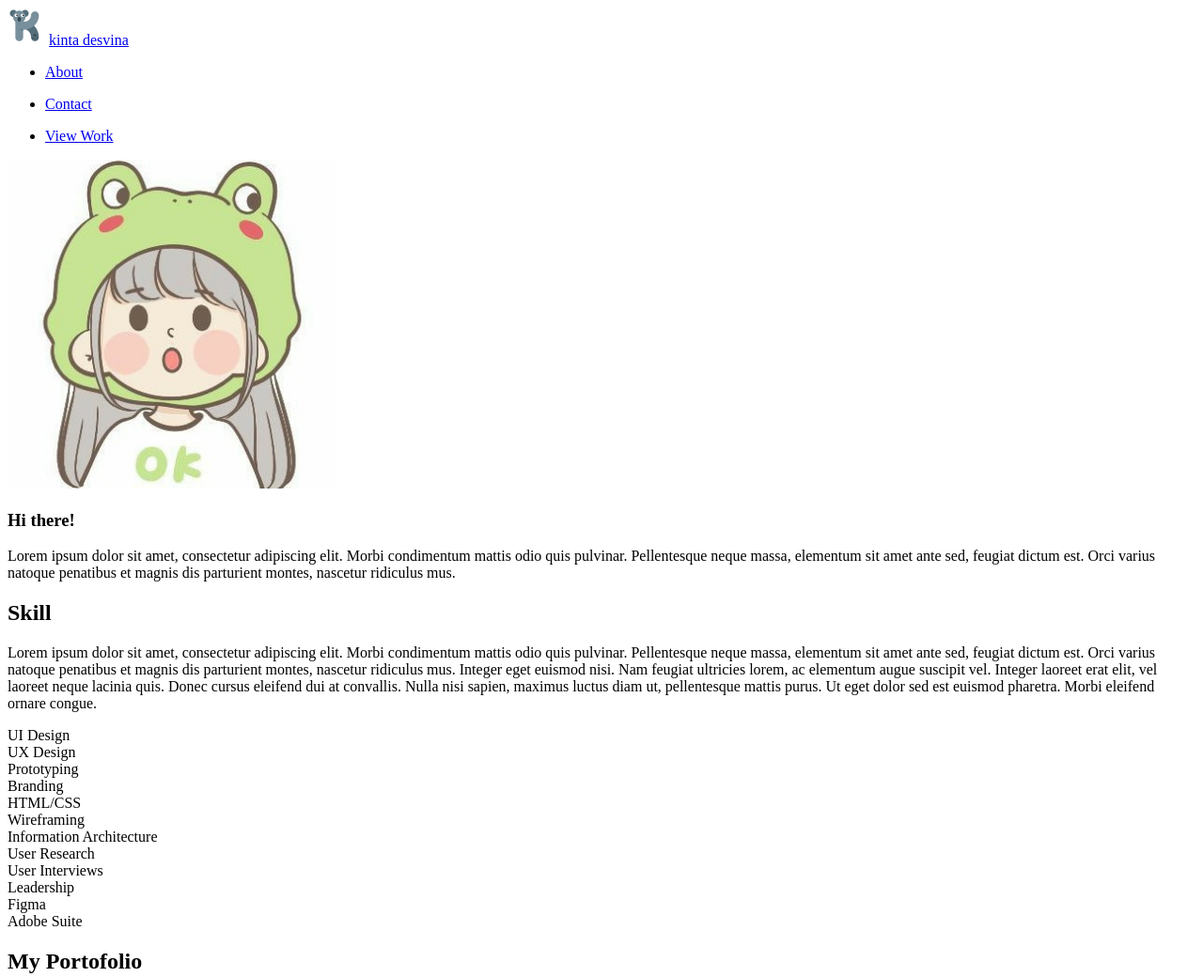
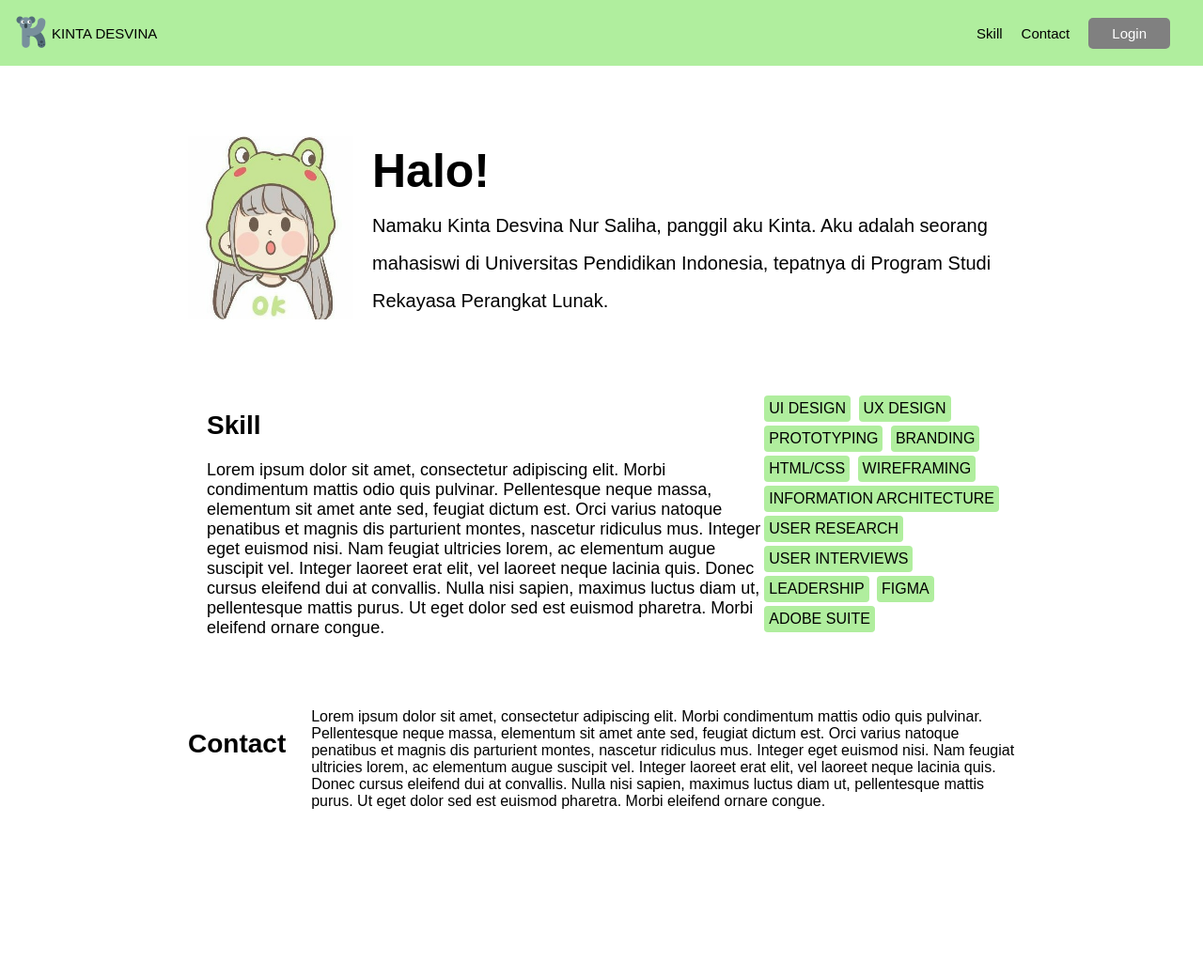
Before and after one commit to kintadsvn/kinta-personal-data, a plain HTML site: page index.html in a window 1280 px wide. Shown: the top 1040 px of the page at 94% size. After the commit the page ends 937 px from the top, so only its background shows below. Drawn offline with Linux system fonts and the light colour scheme.

Commit message:
adding css to file

```diff
--- /dev/null
+++ b/Assets/css/style.css
@@ -0,0 +1,201 @@
+* {
+    margin: 0;
+    padding: 0;
+}
+
+body {
+    font-family: Arial, Helvetica, sans-serif;
+}
+
+/* Navbar */
+.container {
+    display: flex;
+    justify-content: space-between;
+    padding: 15px;
+    box-sizing: border-box;
+    align-items: center;
+    font-size: 15px;
+    background-color: rgb(176, 238, 158);
+}
+
+.container a {
+    color: black;
+    font-weight: 500;
+}
+
+a.navTitle {
+    text-transform: uppercase;
+}
+
+.navClick {
+    display: flex;
+    align-items: center;
+}
+
+.navClick ul {
+    margin-right: 20px;
+    list-style: none;
+}
+
+.navbar .container a {
+    text-decoration: none;
+}
+
+.title {
+    align-items: center;
+    display: flex;
+}
+
+.loginClick {
+    background-color: grey;
+    padding: 8px 25px;
+    border-radius: 5px;
+}
+
+.loginClick a {
+    color: white;
+    font-weight: 500;
+}
+/* Akhir Navbar */
+
+article {
+    margin: 0 200px;
+}
+
+section {
+    margin: 75px 0;
+}
+
+/* Content 1*/
+.content1 {
+    display: flex;
+}
+
+.content1 .text {
+    font-size: 20px;
+    display: inline;
+    margin: auto 0;
+    line-height: 40px;
+    margin-left: 20px;
+}
+
+.content1 h1 {
+    font-size: 50px;
+    line-height: 75px;
+}
+/* Akhir Content 1 */
+
+/* Content 2 */
+.content2{
+    display: flex;
+}
+
+.content2 .text {
+    width: 1100px;
+    font-size: 18px;
+    display: inline;
+    margin: auto 0;
+    margin-left: 20px;
+    line-height: 21px;
+    box-sizing: border-box;
+}
+
+h2 {
+    font-size: 28px;
+    line-height: 75px;
+}
+
+.tag {
+    width: 500px;
+    margin: auto 0;
+}
+
+.tag .nametag {
+    display: inline-block;
+    border-radius: 4px;
+    padding: 5px;
+    margin: 2px;
+    text-transform: uppercase;
+    background-color: rgb(176, 238, 158);
+}
+/* Akhir Content 2 */
+
+/* Content 3 */
+.content3 {
+    display: flex;
+}
+
+.content3 .profile {
+    width: 150px;
+    box-sizing: border-box;
+    display: inline;
+}
+
+.content3 img {
+    width: 125px;
+    border-radius: 50%;
+}
+
+.content3 .text {
+    display: inline;
+    box-sizing: border-box;
+}
+/* Akhir Content 3 */
+
+/* Login */
+.cont {
+    display: flex;
+    align-items: center;
+    justify-content: center;
+    min-height: 100vh;
+    margin: 0;
+}
+
+.card {
+    background-color: rgb(176, 238, 158);
+    width: 400px;
+    padding: 20px 50px;
+}
+
+.card h1 {
+    text-align: center;
+    color: grey;
+}
+
+form label {
+    color: grey;
+}
+
+form input[type="email"], form input[type="password"], form input[type="text"], form input[type="date"] {
+    width: 400px;
+    padding: 10px;
+    margin-bottom: 15px;
+    border: 1px solid #ccc;
+    border-radius: 5px;
+    box-shadow: 0 2px 4px rgba(0, 0, 0, 0.1);
+    font-size: 16px;
+}
+
+form input [type="checkbox"] {
+    width: 16px;
+    height: 16px;
+    margin-right: 10px;
+}
+
+form span {
+    color: grey;
+}
+
+form button {
+    width: 100%;
+    padding: 10px;
+    background-color: #26306e;
+    color: #fff;
+    border: none;
+    border-radius: 5px;
+    font-size: 16px;
+    font-weight: bold;
+    cursor: pointer;
+    transition: background-color 0.3s ease, transform 0.2s ease;
+}
+/* Akhir Login */
--- a/index.html
+++ b/index.html
@@ -4,20 +4,21 @@
     <meta charset="UTF-8">
     <meta http-equiv="X-UA-Compatible" content="IE=edge">
     <meta name="viewport" content="width=device-width, initial-scale=1.0">
-    <title>Document</title>
+    <link rel="stylesheet" href="Assets/css/style.css">
+    <title>My Profile</title>
 </head>
 <body>
     <!-- Navbar -->
     <nav class="navbar">
         <div class="container">
             <div class="title">
-                <img src="assets/logo.png" alt="logoNav" width="40px">
+                <img src="assets/img/logo.png" alt="logoNav" width="40px">
                 <a class="navTitle" href="#">kinta desvina</a>
             </div>
             <div class="navClick">
-                <ul class="aboutClick">
+                <ul class="skillClick">
                     <li>
-                        <a href="#">About</a>
+                        <a href="#">Skill</a>
                     </li>
                 </ul>
                 <ul class="contactClick">
@@ -25,9 +26,9 @@
                         <a href="#">Contact</a>
                     </li>
                 </ul>
-                <ul class="viewClick">
+                <ul class="loginClick">
                     <li>
-                        <a href="#">View Work</a>
+                        <a href="login.html">Login</a>
                     </li>
                 </ul>
             </div>
@@ -38,10 +39,10 @@
     <article>
         <!-- Content 1 -->
         <section class="content1">
-            <img src="assets/me.jpg" width="350px">
+            <img src="assets/img/me.jpg" width="20%">
             <div class="text">
-                <h1>Hi there!</h1>
-                <p>Lorem ipsum dolor sit amet, consectetur adipiscing elit. Morbi condimentum mattis odio quis pulvinar. Pellentesque neque massa, elementum sit amet ante sed, feugiat dictum est. Orci varius natoque penatibus et magnis dis parturient montes, nascetur ridiculus mus.</p>
+                <h1>Halo!</h1>
+                <p>Namaku Kinta Desvina Nur Saliha, panggil aku Kinta. Aku adalah seorang mahasiswi di Universitas Pendidikan Indonesia, tepatnya di Program Studi Rekayasa Perangkat Lunak.</p>
             </div>
         </section>
         <!-- Akhir Content 1 -->
@@ -71,7 +72,7 @@
 
         <!-- Content 3 -->
         <section class="content3">
-            <h2>My Portofolio</h2>
+            <h2>Contact</h2>
             <div class="profile">
             </div>
             <div class="text">Lorem ipsum dolor sit amet, consectetur adipiscing elit. Morbi condimentum mattis odio quis pulvinar. Pellentesque neque massa, elementum sit amet ante sed, feugiat dictum est. Orci varius natoque penatibus et magnis dis parturient montes, nascetur ridiculus mus. Integer eget euismod nisi. Nam feugiat ultricies lorem, ac elementum augue suscipit vel. Integer laoreet erat elit, vel laoreet neque lacinia quis. Donec cursus eleifend dui at convallis. Nulla nisi sapien, maximus luctus diam ut, pellentesque mattis purus. Ut eget dolor sed est euismod pharetra. Morbi eleifend ornare congue.</div>
```
Also changed, not shown: login.html (+14 -3 lines), register.html (+10 -2 lines), Assets/img/logo.png (renamed from Assets/logo.png), Assets/img/me.jpg (renamed from Assets/me.jpg).
